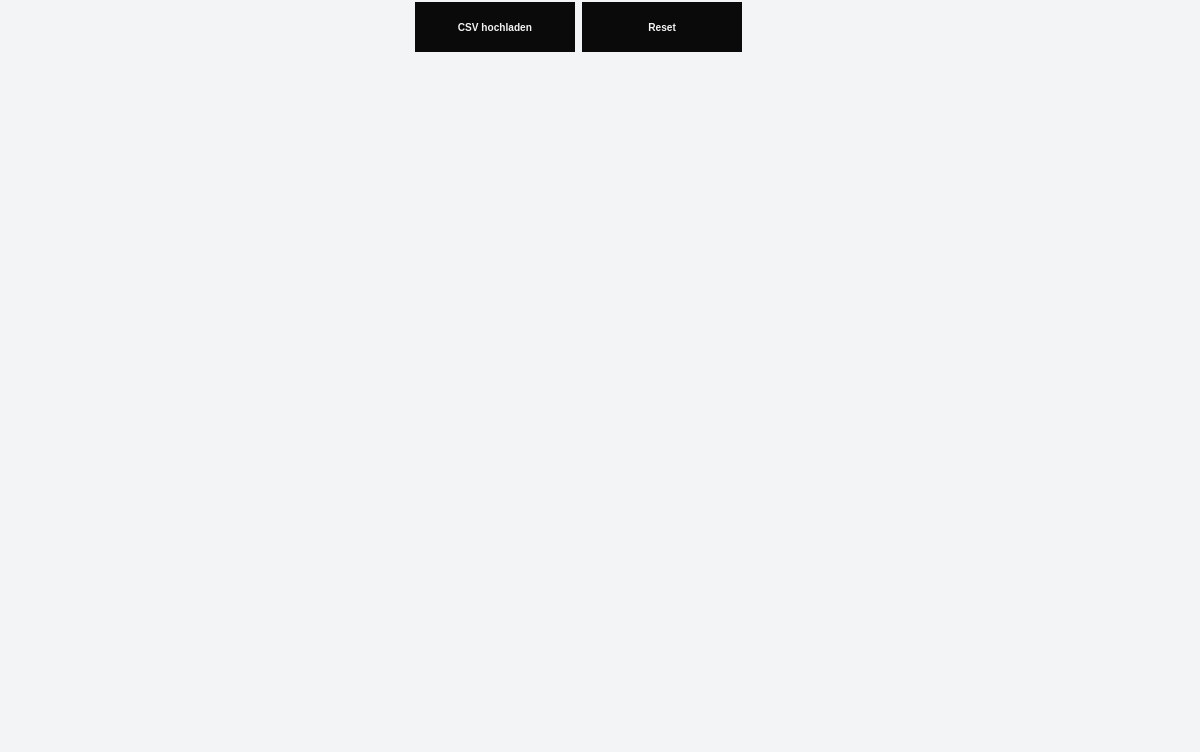
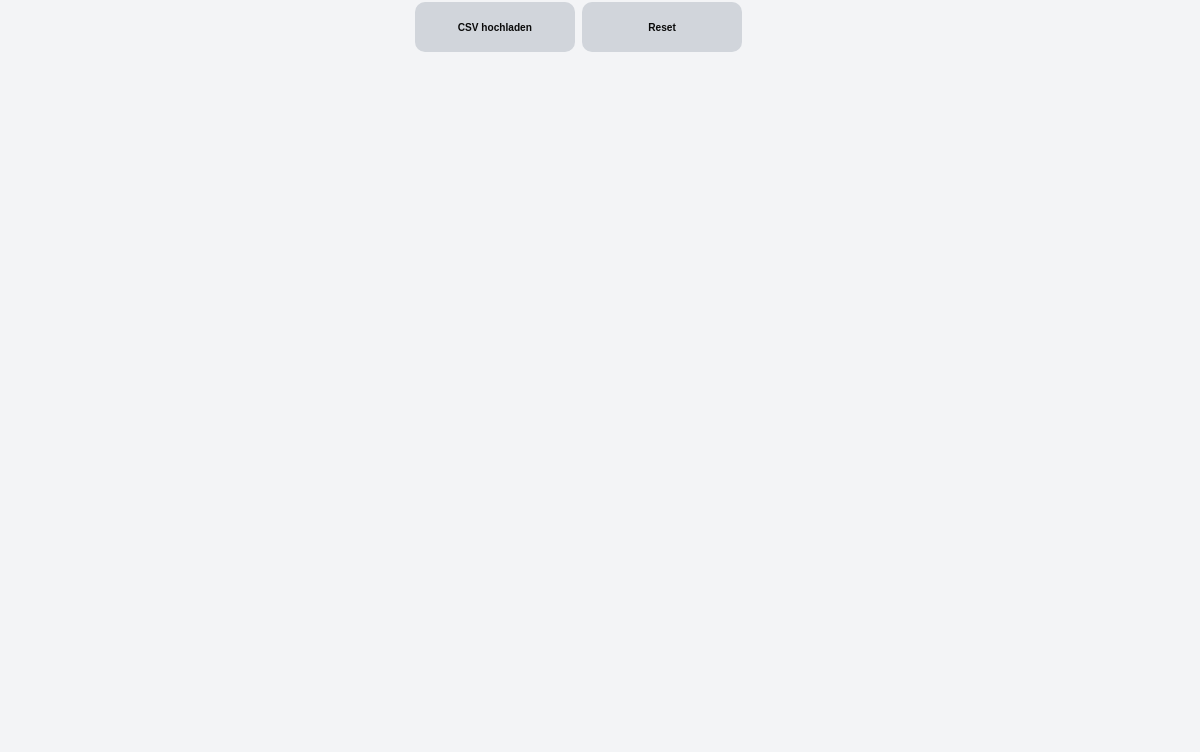
Before and after one commit to SexyJackXy/Division, an Electron app: page views/settings.html in a window 1200 px wide. Shown: the part 48-800 px from the top of the page. Drawn offline with Linux system fonts and the light colour scheme.

Commit message:
Changed style from Settings.html

```diff
--- a/views/settingsStyle.css
+++ b/views/settingsStyle.css
@@ -1,17 +1,32 @@
-#upload {
+.btnSpace {
     display: flex;
     justify-content: flex-start;
     flex-direction: column;
     gap: 0.3rem;
-    max-width: 160px;
+    max-width: 190px;
     word-wrap: break-word;
 }
 
-#reset {
-    display: flex;
-    justify-content: flex-start;
-    flex-direction: column;
-    gap: 0.3rem;
-    max-width: 160px;
-    word-wrap: break-word;
+.btn {
+  font-weight: bold;
+  font-size: 1.5ch;
+  background-color: #D1D5DB;
+  border-style: none;
+  color: #0A0A0A;
+  cursor: pointer;
+  display: inline-block;
+  margin: 0;
+  min-height: 50px;
+  min-width: 160px;
+  outline: none;
+  overflow: hidden;
+  padding: 9px 20px 8px;
+  position: relative;
+  text-align: center;
+  border-radius: 10px;
 }
+
+.btn:hover,
+.btn:focus {
+  opacity: .75;
+}
--- a/views/style.css
+++ b/views/style.css
@@ -230,29 +230,6 @@ input[type="file"]::file-selector-button:hover {
   background: #0A0A0A;
 }
 
-.btn {
-  font-weight: bold;
-  font-size: 1.5ch;
-  background-color: #0A0A0A;
-  border-style: none;
-  color: #F4F4F4;
-  cursor: pointer;
-  display: inline-block;
-  margin: 0;
-  min-height: 50px;
-  min-width: 160px;
-  outline: none;
-  overflow: hidden;
-  padding: 9px 20px 8px;
-  position: relative;
-  text-align: center;
-}
-
-.btn:hover,
-.btn:focus {
-  opacity: .75;
-}
-
 .drop-target {
   outline: 2px dashed red;
   background-color: rgba(255, 0, 0, 0.05);
```
Also changed, not shown: img/HN_Logo_mit_Adler_Master_sRGB_w205.png.
